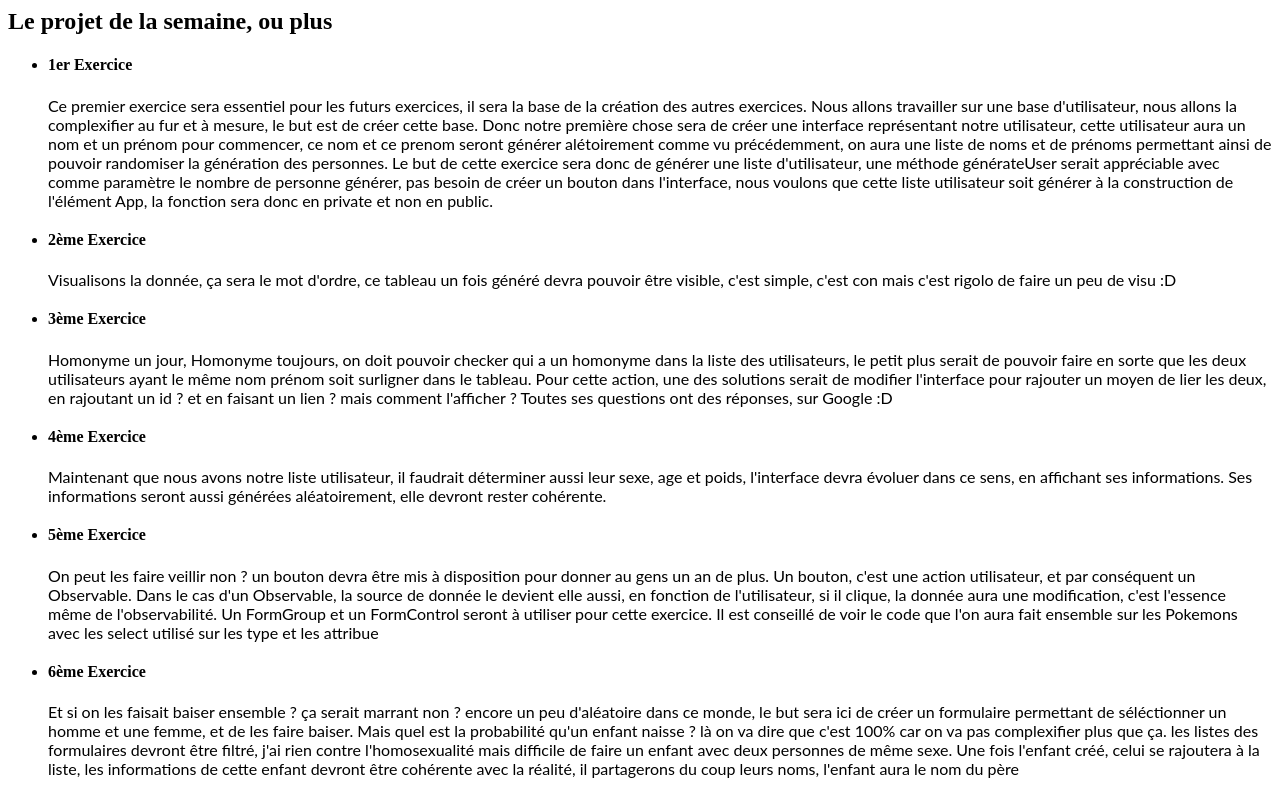
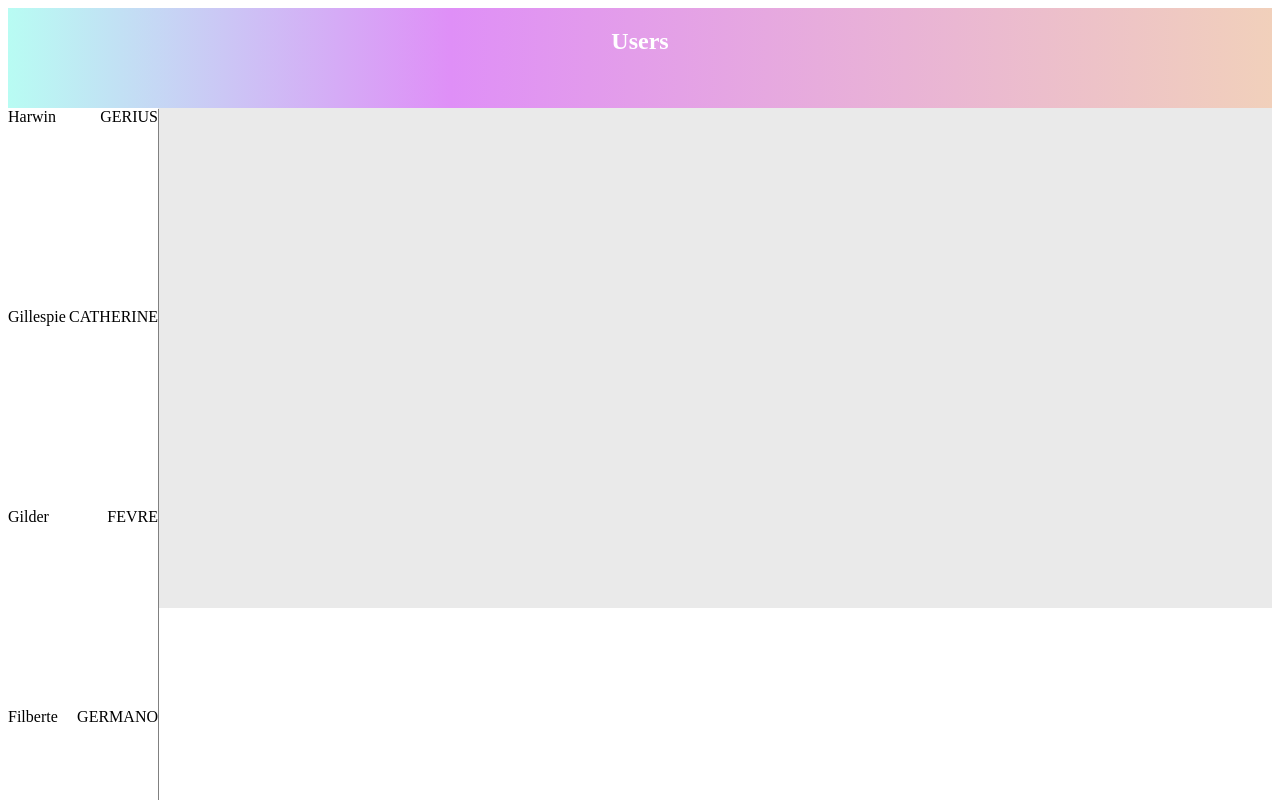
Before and after one commit to Marion-tech/Angular-userdatabase, an Angular app: page / in a window 1280 px wide. Shown: the top 800 px of the page. Built offline with nearby package versions, Linux system fonts and the light colour scheme.

Commit message:
2 files modified

```diff
--- a/src/app/app.component.css
+++ b/src/app/app.component.css
@@ -1,3 +1,38 @@
-p {
-  font-family: Lato;
+header {
+  background: linear-gradient(
+    90deg,
+    rgba(184, 252, 243, 1) 0%,
+    rgba(223, 143, 247, 1) 35%,
+    rgba(241, 208, 187, 1) 100%
+  );
+  height: 100px;
+  display: flex;
 }
+
+h2{
+flex: 1;
+text-align: center;
+color:white;
+}
+
+.container{
+  background-color: #eaeaea;
+  height:500px;
+}
+
+.card {
+  background-color: white;
+  height: 200px;
+  width:150px;
+  box-shadow: 1px 1px grey;
+  display: flex;
+  flex-direction: row;
+}
+
+.fname {
+  flex: 1;
+}
+
+.lname {
+  flex: 1;
+}
--- a/src/app/app.component.html
+++ b/src/app/app.component.html
@@ -1,4 +1,14 @@
-<div>
+<header>
+  <h2>Users</h2>
+</header>
+
+<div class="container">
+  <div class="card" *ngFor="let user of nomprenom.userList">
+    <div class="fname">{{ user.firstname }}</div>
+    <div class="name">{{ user.name }}</div>
+  </div>
+</div>
+<!-- <div>
   <h2>Le projet de la semaine, ou plus</h2>
   <ul>
     <li>
@@ -104,4 +114,4 @@
       </div>
     </li>
   </ul>
-</div>
+</div> -->
```
